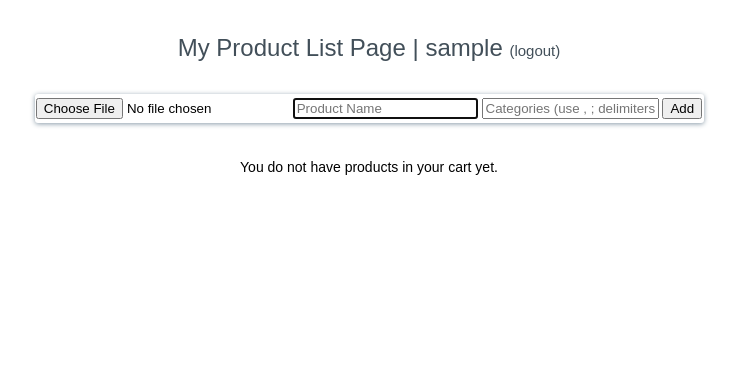
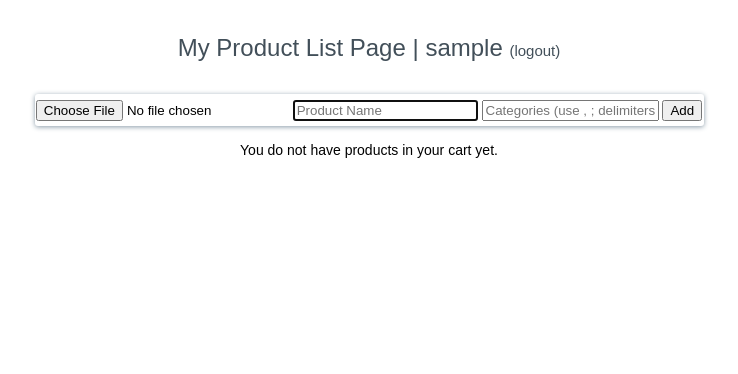
Before and after one commit to Vitchkovski/login, a PHP site: page /myPage/ in a window 1280 px wide. Shown: the part 60-434 px from the top of the page, without its empty margins (271-1009 px from the left). Run offline with PHP 8.4, Linux system fonts and the light colour scheme; the visitor is signed in with stand-in values (Sample User, id 1); data that the repository does not hold is empty.

Commit message:
product-add-form format fix

```diff
--- a/css/style.css
+++ b/css/style.css
@@ -116,11 +116,15 @@ label[for=error] {
 
 .product-add-form {
     width: 669px;
-    height: 29px;
-    padding: 4px 0px;
+    height: 32px;
+    padding: 4px 0;
     border-radius: 3px;
     box-shadow: 0 1px 5px #8a9ba8;
     margin-bottom: 20px;
+    vertical-align: middle;
+    display: table-cell;
+
+
 }
 
 .hide-upload-btn-div {
```
